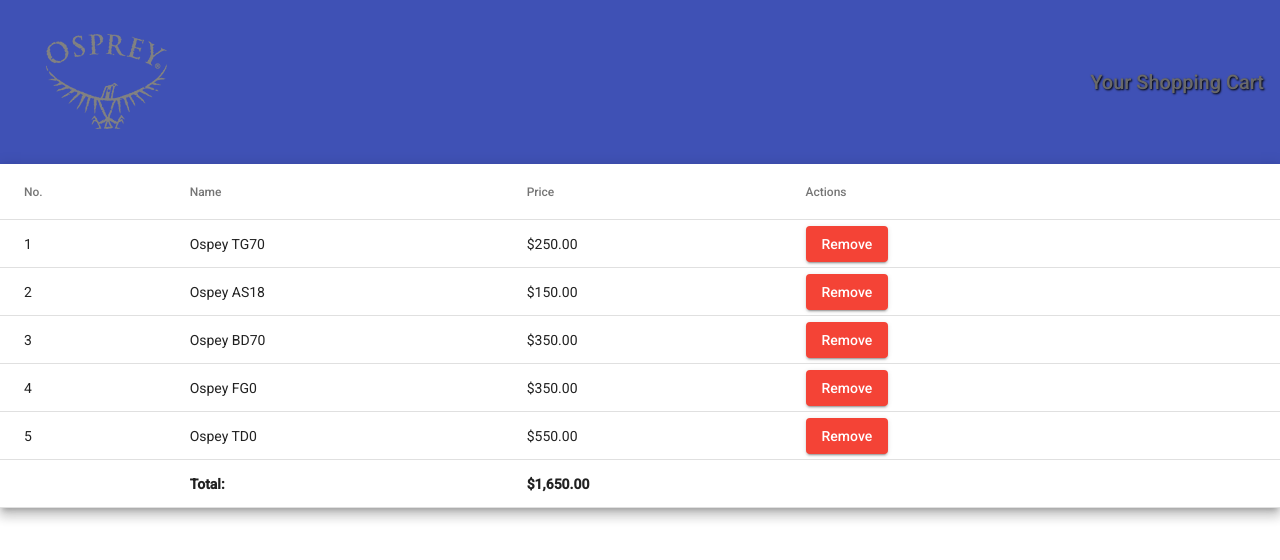
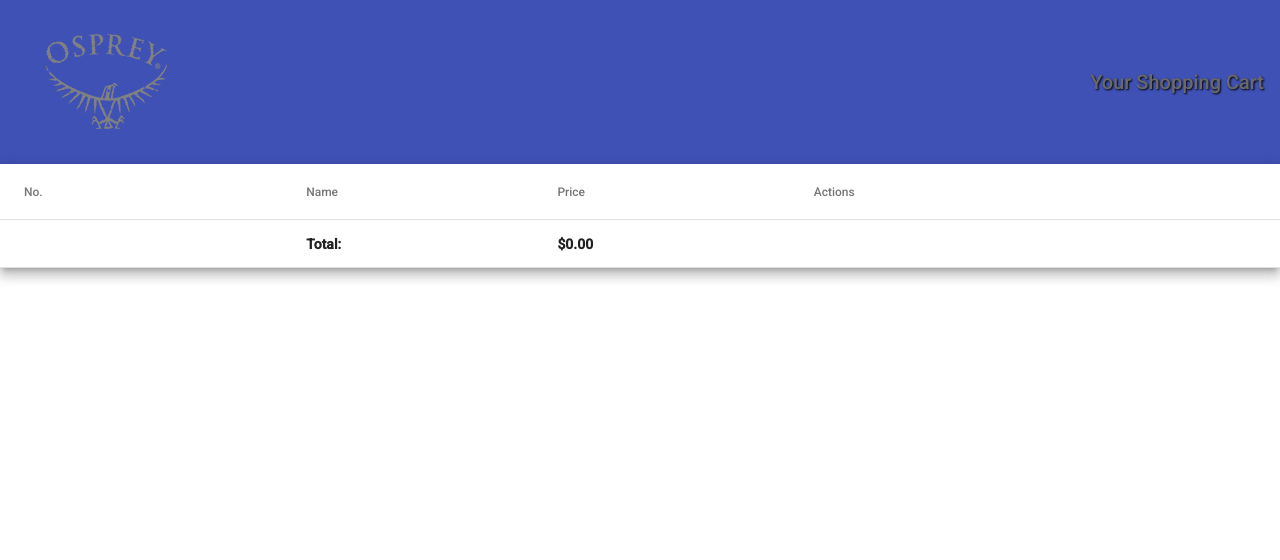
Before and after one commit to Velebniks/osprey-store, an Angular app: page /cart in a window 1280 px wide. Shown: the top 560 px of the page. Built offline with nearby package versions, Linux system fonts and the light colour scheme.

Commit message:
connect backpacks and cart

```diff
--- a/src/app/backpacks/backpacks.component.html
+++ b/src/app/backpacks/backpacks.component.html
@@ -11,12 +11,12 @@
       id="sc"
       src="https://img.icons8.com/cute-clipart/64/000000/shopping-cart.png"
     />
-    {{ getTotalCost() | currency }}
+    {{ data.getTotalCartCost() | currency }}
   </mat-toolbar-row>
 </mat-toolbar>
 
   <mat-grid-list cols="4" rowHeight="500px" class="grid">
-    <mat-grid-tile *ngFor="let backpack of backpacks">
+    <mat-grid-tile *ngFor="let backpack of data.backpacks">
       <mat-card class="card">
         <mat-card-header>
           <mat-card-title>{{ backpack.name }}</mat-card-title>
--- a/src/app/backpacks/backpacks.component.ts
+++ b/src/app/backpacks/backpacks.component.ts
@@ -1,5 +1,5 @@
+import { DataService } from './../data.service';
 import { Component, OnInit } from "@angular/core";
-
 
 @Component({
   selector: "app-backpacks",
@@ -8,117 +8,7 @@
 
 })
 export class BackpacksComponent implements OnInit {
-  backpacks = [
-    {
-      id: 1,
-      name: "Osprey Exped Lightning 45",
-      label: "Men's backpack",
-      price: 120,
-      img: "assets/img/Exped_Lightning_45_black_16-200x200.jpg",
-      inCart: false,
-    },
-    {
-      id: 2,
-      name: "Osprey Exped Thunder 50",
-      label: "Mountain's backpack",
-      price: 240,
-      img: "assets/img/Exped_Thunder_50_deepseablue_16-200x200.jpg",
-      inCart: false,
-    },
-    {
-      id: 3,
-      name: "Osprey Himil 60",
-      label: "Mountain's backpack",
-      price: 380,
-      img: "assets/img/FN_HIMIL_60-10_spring_16-200x200.jpg",
-      inCart: false,
-    },
-    {
-      id: 4,
-      name: "Osprey Aether AG 70",
-      label: "Mountain's backpack",
-      price: 500,
-      img:
-        "assets/img/osprey_Aether_AG_70_S17_Side_Adirondack_Green_17-200x200.jpg",
-        inCart: false,
-    },
-    {
-      id: 5,
-      name: "Osprey HikeLite S18 AG",
-      label: "Woman's backpack",
-      price: 330,
-      img: "assets/img/osprey_HIkelite18_S18_Side_AloeGreen_18-200x200.jpg",
-      inCart: false,
-    },
-    {
-      id: 6,
-      name: "Osprey HikeLite S18 BB",
-      label: "Woman's backpack",
-      price: 350,
-      img: "assets/img/osprey_HIkelite26_S18_Side_BaccaBlue_18-200x200.jpg",
-      inCart: false,
-    },
-    {
-      id: 7,
-      name: "Osprey Compite G35",
-      label: "Traveller's backpack",
-      price: 500,
-      img: "assets/img/Osprey_img1.jpg",
-      inCart: false,
-    },
-    {
-      id: 8,
-      name: "Osprey Renn Side C45",
-      label: "Traveller's backpack",
-      price: 400,
-      img: "assets/img/Osprey_Renn_Side_Aurora_Purple_web_19-200x200.jpg",
-      inCart: false,
-    },
-
-    {
-      id: 9,
-      name: "Osprey Atmos AG65",
-      label: "Mountain's backpack",
-      price: 500,
-      img:
-        "assets/img/osprey_Atmos_AG_65_S18_Side_Abyss_Grey_web_18-200x200.jpg",
-        inCart: false,
-    },
-    {
-      id: 10,
-      name: "Osprey Sirrus 50 S17",
-      label: "Mountain's backpack",
-      price: 500,
-      img:
-        "assets/img/osprey_Sirrus_50_S17_Side_Black_17-200x200.jpg",
-        inCart: false,
-    },
-
-    {
-      id: 11,
-      name: "Osprey Stratos 34 S17",
-      label: "City's backpack",
-      price: 340,
-      img:
-        "assets/img/osprey_Stratos_34_S17_Side_Eclipse_Blue_17-200x200.jpg",
-        inCart: false,
-    },
-    {
-      id: 12,
-      name: "Osprey Denali TE17",
-      label: "Mountain's backpack",
-      price: 250,
-      img:
-        "assets/img/TE_denali_black_red_17-200x200.jpg",
-        inCart: false,
-    }
-  ];
-
-  constructor() {}
+  constructor(public data: DataService) {}
 
   ngOnInit() {}
-
-  getTotalCost() {
-    return this.backpacks.filter(t => t.inCart).map(t => t.price).reduce((acc, value) => acc + value, 0);
-  }
 }
--- a/src/app/cart/cart.component.html
+++ b/src/app/cart/cart.component.html
@@ -8,29 +8,29 @@
   </mat-toolbar-row>
 </mat-toolbar>
 
-<table mat-table [dataSource]="dataSource" class="mat-elevation-z8">
+<table mat-table [dataSource]="data.backpacksInCart()" class="mat-elevation-z8">
   <ng-container matColumnDef="id">
     <th mat-header-cell *matHeaderCellDef>No.</th>
-    <td mat-cell *matCellDef="let element">{{ element.id }}</td>
+    <td mat-cell *matCellDef="let backpack">{{ backpack.id }}</td>
     <td mat-footer-cell *matFooterCellDef></td>
   </ng-container>
 
   <ng-container matColumnDef="name">
     <th mat-header-cell *matHeaderCellDef>Name</th>
-    <td mat-cell *matCellDef="let element">{{ element.name }}</td>
+    <td mat-cell *matCellDef="let backpack">{{ backpack.name }}</td>
     <td mat-footer-cell *matFooterCellDef>Total:</td>
   </ng-container>
 
   <ng-container matColumnDef="price">
     <th mat-header-cell *matHeaderCellDef>Price</th>
-    <td mat-cell *matCellDef="let element">{{ element.price | currency }}</td>
-    <td mat-footer-cell *matFooterCellDef>{{ getTotalCost() | currency }}</td>
+    <td mat-cell *matCellDef="let backpack">{{ backpack.price | currency }}</td>
+    <td mat-footer-cell *matFooterCellDef>{{ data.getTotalCartCost() | currency }}</td>
   </ng-container>
 
   <ng-container matColumnDef="actions">
     <th mat-header-cell *matHeaderCellDef>Actions</th>
-    <td mat-cell *matCellDef="let element">
-      <button mat-raised-button color="warn">Remove</button>
+    <td mat-cell *matCellDef="let backpack">
+      <button (click)="backpack.inCart = false" mat-raised-button color="warn">Remove</button>
     </td>
     <td mat-footer-cell *matFooterCellDef></td>
   </ng-container>
--- a/src/app/cart/cart.component.ts
+++ b/src/app/cart/cart.component.ts
@@ -1,3 +1,4 @@
+import { DataService } from './../data.service';
 import { Component, OnInit } from "@angular/core";
 
 @Component({
@@ -6,21 +7,9 @@
   styleUrls: ["./cart.component.css"]
 })
 export class CartComponent implements OnInit {
-  dataSource = [
-    { id: 1, name: "Ospey TG70", price: 250 },
-    { id: 2, name: "Ospey AS18", price: 150 },
-    { id: 3, name: "Ospey BD70", price: 350 },
-    { id: 4, name: "Ospey FG0", price: 350 },
-    { id: 5, name: "Ospey TD0", price: 550 }
-  ];
-
   displayedColumns = ["id", "name", "price","actions"];
 
-  getTotalCost() {
-    return this.dataSource.map(t => t.price).reduce((acc, value) => acc + value, 0);
-  }
-
-  constructor() {}
+  constructor(public data: DataService) {}
 
   ngOnInit() {}
 }
--- /dev/null
+++ b/src/app/data.service.ts
@@ -0,0 +1,123 @@
+import { Injectable } from '@angular/core';
+
+@Injectable({
+  providedIn: 'root'
+})
+export class DataService {
+
+  constructor() { }
+
+  backpacks = [
+    {
+      id: 1,
+      name: "Osprey Exped Lightning 45",
+      label: "Men's backpack",
+      price: 120,
+      img: "assets/img/Exped_Lightning_45_black_16-200x200.jpg",
+      inCart: false,
+    },
+    {
+      id: 2,
+      name: "Osprey Exped Thunder 50",
+      label: "Mountain's backpack",
+      price: 240,
+      img: "assets/img/Exped_Thunder_50_deepseablue_16-200x200.jpg",
+      inCart: false,
+    },
+    {
+      id: 3,
+      name: "Osprey Himil 60",
+      label: "Mountain's backpack",
+      price: 380,
+      img: "assets/img/FN_HIMIL_60-10_spring_16-200x200.jpg",
+      inCart: false,
+    },
+    {
+      id: 4,
+      name: "Osprey Aether AG 70",
+      label: "Mountain's backpack",
+      price: 500,
+      img:
+        "assets/img/osprey_Aether_AG_70_S17_Side_Adirondack_Green_17-200x200.jpg",
+        inCart: false,
+    },
+    {
+      id: 5,
+      name: "Osprey HikeLite S18 AG",
+      label: "Woman's backpack",
+      price: 330,
+      img: "assets/img/osprey_HIkelite18_S18_Side_AloeGreen_18-200x200.jpg",
+      inCart: false,
+    },
+    {
+      id: 6,
+      name: "Osprey HikeLite S18 BB",
+      label: "Woman's backpack",
+      price: 350,
+      img: "assets/img/osprey_HIkelite26_S18_Side_BaccaBlue_18-200x200.jpg",
+      inCart: false,
+    },
+    {
+      id: 7,
+      name: "Osprey Compite G35",
+      label: "Traveller's backpack",
+      price: 500,
+      img: "assets/img/Osprey_img1.jpg",
+      inCart: false,
+    },
+    {
+      id: 8,
+      name: "Osprey Renn Side C45",
+      label: "Traveller's backpack",
+      price: 400,
+      img: "assets/img/Osprey_Renn_Side_Aurora_Purple_web_19-200x200.jpg",
+      inCart: false,
+    },
+
+    {
+      id: 9,
+      name: "Osprey Atmos AG65",
+      label: "Mountain's backpack",
+      price: 500,
+      img:
+        "assets/img/osprey_Atmos_AG_65_S18_Side_Abyss_Grey_web_18-200x200.jpg",
+        inCart: false,
+    },
+    {
+      id: 10,
+      name: "Osprey Sirrus 50 S17",
+      label: "Mountain's backpack",
+      price: 500,
+      img:
+        "assets/img/osprey_Sirrus_50_S17_Side_Black_17-200x200.jpg",
+        inCart: false,
+    },
+
+    {
+      id: 11,
+      name: "Osprey Stratos 34 S17",
+      label: "City's backpack",
+      price: 340,
+      img:
+        "assets/img/osprey_Stratos_34_S17_Side_Eclipse_Blue_17-200x200.jpg",
+        inCart: false,
+    },
+    {
+      id: 12,
+      name: "Osprey Denali TE17",
+      label: "Mountain's backpack",
+      price: 250,
+      img:
+        "assets/img/TE_denali_black_red_17-200x200.jpg",
+        inCart: false,
+    }
+  ];
+
+  backpacksInCart() {
+    return this.backpacks.filter(t => t.inCart);
+  }
+
+  getTotalCartCost() {
+    return this.backpacksInCart().map(t => t.price).reduce((acc, value) => acc + value, 0);
+  }
+}
```
Also changed, not shown: src/app/app.module.ts (+2 -5 lines), 1 other file (tests, documents, lock files or other folders).
